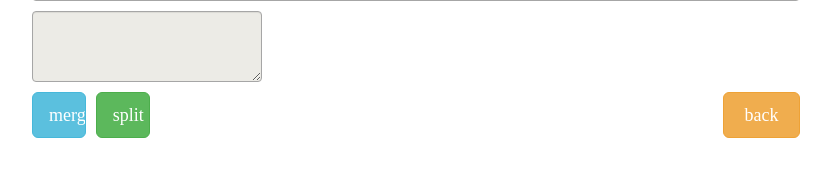
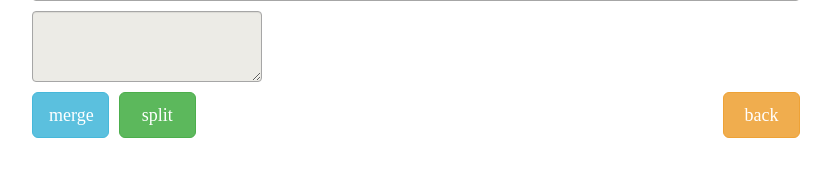
Before and after one commit to GoodWeather0322/Model_Demo, a Flask app: template models/wordsegment/templates/wordseg_result.html in a window 1280 px wide. Shown: the part 595-787 px from the top of the page, without its empty margins (23-854 px from the left). Run offline with Flask 2, Linux system fonts and the light colour scheme; the template is opened without the code that fills it: most values are stand-ins (such as "Sample title", 1, 10 or a date in 2020); parts of the project's set-up code (start-up, migrations or seed data) failed here and were passed over; some libraries are stand-ins or nearby versions.

```diff
--- a/models/wordsegment/templates/wordseg_index.html
+++ b/models/wordsegment/templates/wordseg_index.html
@@ -25,7 +25,7 @@
                 <input class="btn btn-danger btn-lg" type="button" value="clear" onclick="javascript:eraseText();">
                 <input class="btn btn-success btn-lg" type="submit" value="submit" >
             </div>
-            <select class="form-control" id="options" name="options" style="height:8%; width:10%">
+            <select class="form-control" id="options" name="options" style="height:8%; width:20%">
                 <option value="forward">forward</option>
                 <option value="backward">backward</option>
                 <option value="best">best</option>
--- a/models/wordsegment/templates/wordseg_result.html
+++ b/models/wordsegment/templates/wordseg_result.html
@@ -44,8 +44,8 @@
                 <textarea id="select" name="select" class="form-control" style="width:30%; height:15%; font-family:Microsoft JhengHei; border:1px solid #a6a6a6;
                 background-color:#e7e5dfc4; font-size:20px"></textarea>
                 <p></p>
-                <input id="btn_merge" name="btn_merge" class="btn btn-info btn-lg" type="button" value="merge" style="width:7%; float:left; ">
-                <input id="btn_split" name=btn_split" class="btn btn-success btn-lg" type="button" value="split" style="width:7%; float:left; margin-left:10px">
+                <input id="btn_merge" name="btn_merge" class="btn btn-info btn-lg" type="button" value="merge" style="width:10%; float:left; ">
+                <input id="btn_split" name=btn_split" class="btn btn-success btn-lg" type="button" value="split" style="width:10%; float:left; margin-left:10px">
 
                 <input class="btn btn-warning btn-lg" type="button" value="back" onclick="history.back()" style="width:10%; float:right;">
             </div>
--- a/templates/home_index.html
+++ b/templates/home_index.html
@@ -6,11 +6,12 @@
 <meta name="viewport" content="width=device-width, initial-scale=1.0, minimum-scale=0.5, maximum-scale=2.0, user-scalable=yes" />
 {% endblock %}
 
-{% block title %}HOME{% endblock %}
+{% block title %}Demo Home{% endblock %}
 
 {% block content %}
 
 <input class="btn btn-info btn-lg" type="button" value="斷詞器" onclick="window.location.href='{{ url_for('wordseg.index') }}'">
+<input class="btn btn-success btn-lg" type="button" value="文章產生器" onclick="window.location.href='{{ url_for('newsgen.index') }}'">
 
 
 {% endblock %}
```
